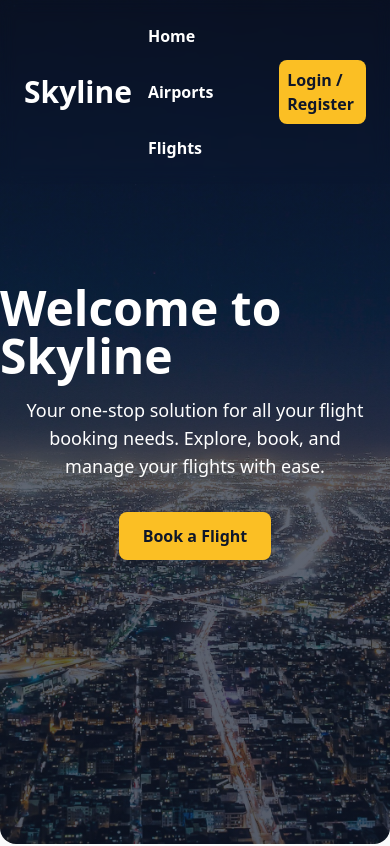
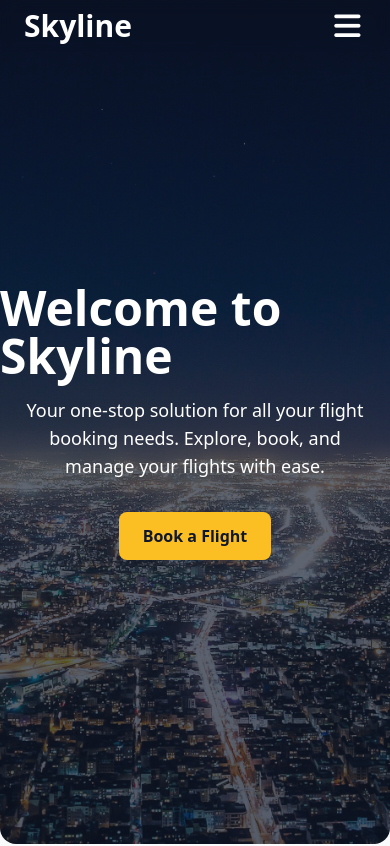
Before and after one commit to Treasure-Ojiya/flight-app, an Angular app: page /home in a window 390 px wide. Shown: the top 846 px of the page. Built offline with nearby package versions, Linux system fonts and the light colour scheme.

Commit message:
navbar responsiveness

```diff
--- a/angular.json
+++ b/angular.json
@@ -16,13 +16,24 @@
             "browser": "src/main.ts",
             "polyfills": ["zone.js"],
             "tsConfig": "tsconfig.app.json",
+            "allowedCommonJsDependencies": [
+              "jspdf",
+              "canvg",
+              "html2canvas",
+              "rgbcolor",
+              "raf",
+              "core-js"
+            ],
             "assets": [
               {
                 "glob": "**/*",
                 "input": "public"
               }
             ],
-            "styles": ["src/styles.css"]
+            "styles": [
+              "src/styles.css",
+              "node_modules/@fortawesome/fontawesome-free/css/all.min.css"
+            ]
           },
           "configurations": {
             "production": {
--- a/src/app/components/navbar/navbar.html
+++ b/src/app/components/navbar/navbar.html
@@ -5,43 +5,66 @@
     'bg-transparent': isHomePage && !scrolled
   }"
 >
-  <div><h2 class="text-white font-bold text-3xl">Skyline</h2></div>
+  <!-- Logo -->
+  <div>
+    <h2 class="text-white font-bold text-3xl">Skyline</h2>
+  </div>
 
-  <nav class="navbar">
+  <!-- Hamburger (mobile only) -->
+  <button
+    class="text-white md:hidden text-3xl focus:outline-none"
+    (click)="toggleMenu()"
+  >
+    <i
+      class="fas"
+      [ngClass]="{ 'fa-bars': !menuOpen, 'fa-times': menuOpen }"
+    ></i>
+  </button>
+
+  <!-- Navigation links -->
+  <nav
+    class="navbar flex-col md:flex-row md:flex md:items-center md:static absolute top-full left-0 w-full md:w-auto bg-[#0f172a]/95 md:bg-transparent transition-all duration-300 ease-in-out overflow-hidden"
+    [ngClass]="{
+      'max-h-0 opacity-0 pointer-events-none': !menuOpen,
+      'max-h-screen opacity-100 pointer-events-auto': menuOpen
+    }"
+  >
     <a
       routerLink="/"
-      class="p-4 inline-block font-semibold text-white hover:text-[#fbbf24] hover:underline hover:underline-offset-10 hover:decoration-2 transition-all duration-300"
+      class="block md:inline-block p-4 font-semibold text-white hover:text-[#fbbf24] hover:underline hover:underline-offset-8 transition-all duration-300"
+      (click)="closeMenu()"
       >Home</a
     >
-    <!-- <a
-      routerLink="/booking"
-      class="p-4 inline-block font-semibold text-white hover:text-[#fbbf24] hover:underline hover:underline-offset-10 hover:decoration-2 transition-all duration-300"
-      >Bookings</a
-    > -->
+
     <a
       routerLink="/airports"
-      class="p-4 inline-block font-semibold text-white hover:text-[#fbbf24] hover:underline hover:underline-offset-10 hover:decoration-2 transition-all duration-300"
+      class="block md:inline-block p-4 font-semibold text-white hover:text-[#fbbf24] hover:underline hover:underline-offset-8 transition-all duration-300"
+      (click)="closeMenu()"
       >Airports</a
     >
+
     <a
       routerLink="/flights"
-      class="p-4 inline-block font-semibold text-white hover:text-[#fbbf24] hover:underline hover:underline-offset-10 hover:decoration-2 transition-all duration-300"
+      class="block md:inline-block p-4 font-semibold text-white hover:text-[#fbbf24] hover:underline hover:underline-offset-8 transition-all duration-300"
+      (click)="closeMenu()"
       >Flights</a
     >
-    <!-- <a
-      routerLink="/vendors"
-      class="p-4 inline-block font-semibold text-white hover:text-[#fbbf24] hover:underline hover:underline-offset-10 hover:decoration-2 transition-all duration-300"
-      >Vendors</a
+
+    <!-- ✅ Login / Logout (mobile view only) -->
+    <div
+      class="login text-[#0f172a] bg-[#fbbf24] hover:bg-[#fbbf249f] p-2 m-3 rounded-lg font-semibold block md:hidden text-center"
     >
-    <a
-      routerLink="/customers"
-      class="p-4 inline-block font-semibold text-white hover:text-[#fbbf24] hover:underline hover:underline-offset-10 hover:decoration-2 transition-all duration-300"
-      >Customers</a
-    > -->
+      @if (!isLoggedIn) {
+      <a (click)="goToAuth(); closeMenu()">Login / Register</a>
+      } @else {
+      <button (click)="logout(); closeMenu()">Logout</button>
+      }
+    </div>
   </nav>
 
+  <!-- ✅ Login / Logout (desktop only) -->
   <div
-    class="login text-[#0f172a] bg-[#fbbf24] hover:bg-[#fbbf249f] p-2 rounded-lg inline-block font-semibold"
+    class="login text-[#0f172a] bg-[#fbbf24] hover:bg-[#fbbf249f] p-2 rounded-lg font-semibold hidden md:block"
   >
     @if (!isLoggedIn) {
     <a (click)="goToAuth()">Login / Register</a>
--- a/src/app/components/navbar/navbar.ts
+++ b/src/app/components/navbar/navbar.ts
@@ -13,6 +13,7 @@ import { filter } from 'rxjs/operators';
 export class Navbar implements OnInit {
   scrolled = false;
   isHomePage = false;
+  menuOpen = false;
   isLoggedIn = false;
 
   router = inject(Router);
@@ -53,4 +54,12 @@ export class Navbar implements OnInit {
     this.isLoggedIn = false;
     this.router.navigate(['/home']);
   }
+
+  toggleMenu() {
+    this.menuOpen = !this.menuOpen;
+  }
+
+  closeMenu() {
+    this.menuOpen = false;
+  }
 }
```
